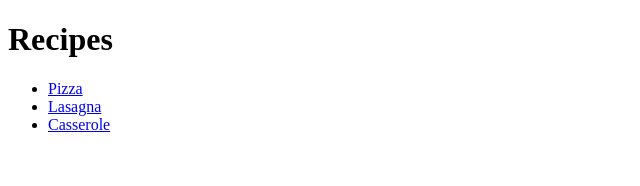
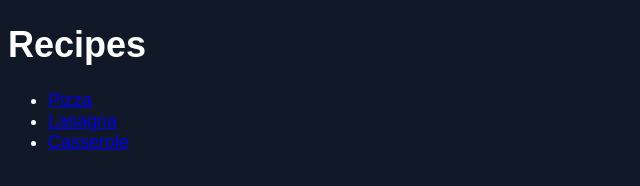
Before and after one commit to GamingCheeto/recipe-project, a plain HTML site: page index.html in a window 1280 px wide. Shown: the whole page, without its empty margins (0-640 px from the left). Drawn offline with Linux system fonts and the light colour scheme.

Commit message:
Made style.css,added global font, background color
Blueish background color Arial global font with helvetica and sans-serif as backup

```diff
--- a/index.html
+++ b/index.html
@@ -1,9 +1,12 @@
 <!DOCTYPE html>
 <html lang="en">
-    <head>
-        <meta charset="utf-8">
-        <title>Recipe Project</title>
-    </head>
+<head>
+    <meta charset="UTF-8">
+    <meta http-equiv="X-UA-Compatible" content="IE=edge">
+    <meta name="viewport" content="width=device-width, initial-scale=1.0">
+    <link rel="stylesheet" href="../styles.css">
+    <title>Recipes Project</title>
+</head>
 
     <body>
         <h1> Recipes</h1>
--- /dev/null
+++ b/styles.css
@@ -0,0 +1,7 @@
+body {
+    font-family: Arial, Helvetica, sans-serif;
+    background-color: #111827;
+    color: white;
+    width: 50%;
+    font-size:large
+}
```
Also changed, not shown: recipes/casserole.html (+5 -2 lines), recipes/lasagna.html (+5 -2 lines), recipes/pizza.html (+5 -2 lines).
